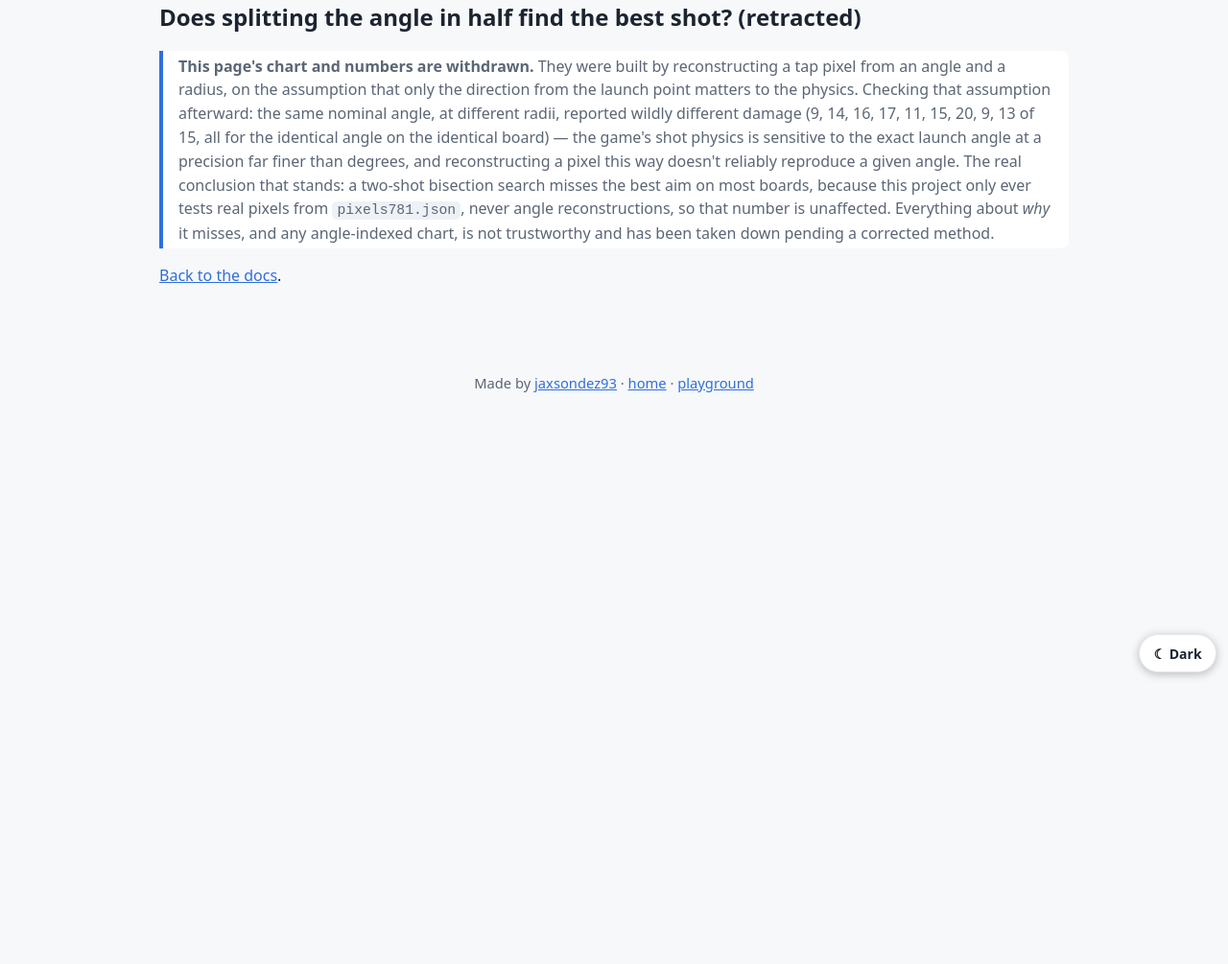
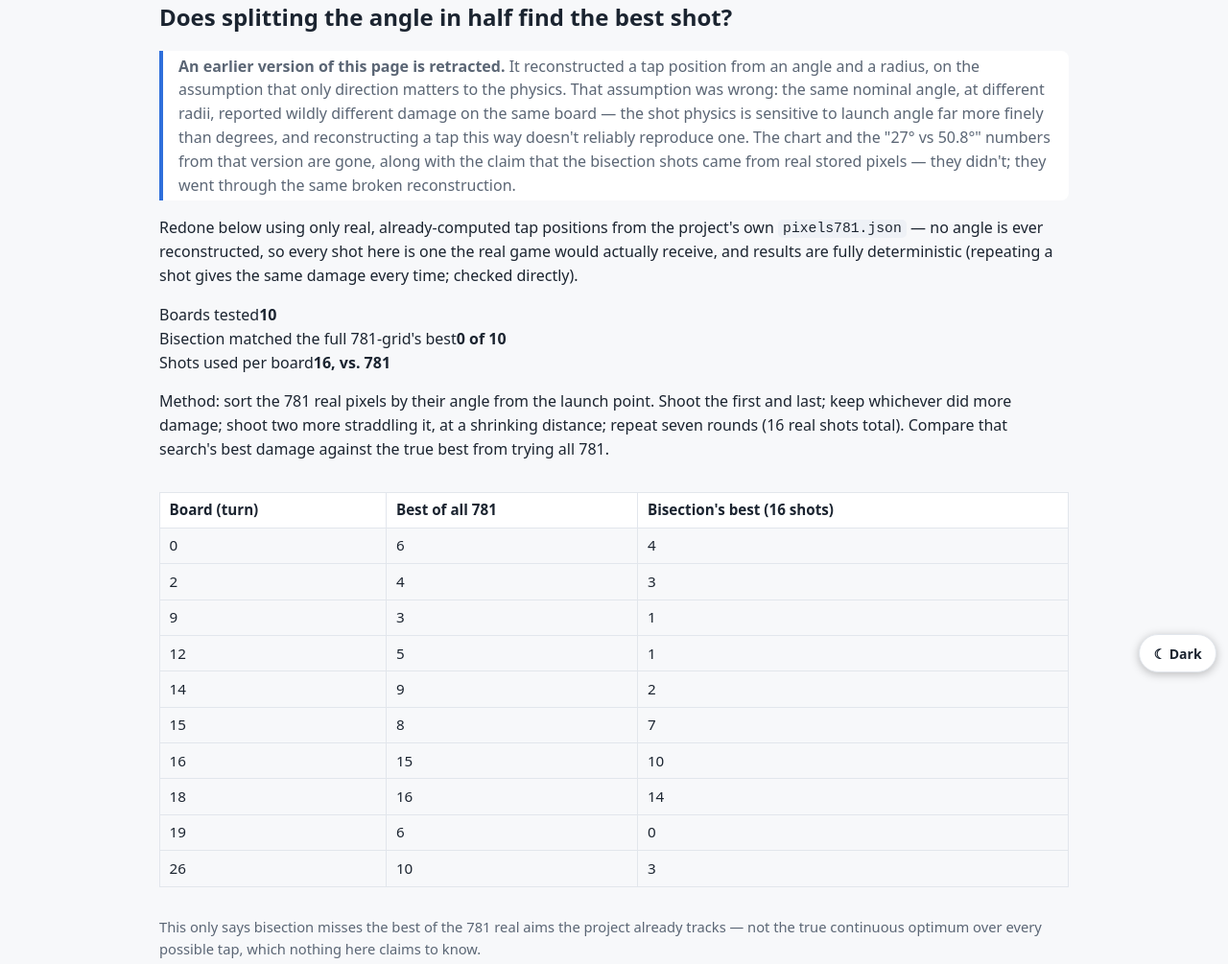
Before and after one commit to jaxsondez93-arch/nn-dashboard, a plain HTML site: page docs/angle-search.html in a window 1280 px wide. Shown: the part 87-1092 px from the top of the page at 96% size. Before the commit the page ends 800 px from the top, so only its background shows below. Drawn offline with Linux system fonts and the light colour scheme.

Commit message:
Redo the bisection comparison with real stored pixels, no angle reconstruction

```diff
--- a/docs/angle-search.html
+++ b/docs/angle-search.html
@@ -4,8 +4,31 @@
 </head>
 <body><header class="top"><a class="brand" href="../index.html">nn-dashboard</a><nav><a href="../demo/">Live demo</a><a href="../playground/">Playground</a><a href="../play/">Watch the bot play</a><a href="../play/puzzle.html">Build a puzzle</a><a href="../yourself/">Play it yourself</a><a href="../contribute/">Lend your processor</a><a href="PLAIN_ENGLISH.html">In plain English</a><a href="README.html">Docs</a><a href="https://github.com/jaxsondez93-arch/nn-dashboard">GitHub</a></nav></header>
 <main><article>
-<h1>Does splitting the angle in half find the best shot? (retracted)</h1>
-<blockquote><strong>This page's chart and numbers are withdrawn.</strong> They were built by reconstructing a tap pixel from an angle and a radius, on the assumption that only the direction from the launch point matters to the physics. Checking that assumption afterward: the same nominal angle, at different radii, reported wildly different damage (9, 14, 16, 17, 11, 15, 20, 9, 13 of 15, all for the identical angle on the identical board) &mdash; the game's shot physics is sensitive to the exact launch angle at a precision far finer than degrees, and reconstructing a pixel this way doesn't reliably reproduce a given angle. The real conclusion that stands: a two-shot bisection search misses the best aim on most boards, because this project only ever tests real pixels from <code>pixels781.json</code>, never angle reconstructions, so that number is unaffected. Everything about <em>why</em> it misses, and any angle-indexed chart, is not trustworthy and has been taken down pending a corrected method.</blockquote>
+<h1>Does splitting the angle in half find the best shot?</h1>
+<blockquote><strong>An earlier version of this page is retracted.</strong> It reconstructed a tap position from an angle and a radius, on the assumption that only direction matters to the physics. That assumption was wrong: the same nominal angle, at different radii, reported wildly different damage on the same board &mdash; the shot physics is sensitive to launch angle far more finely than degrees, and reconstructing a tap this way doesn't reliably reproduce one. The chart and the "27&deg; vs 50.8&deg;" numbers from that version are gone, along with the claim that the bisection shots came from real stored pixels &mdash; they didn't; they went through the same broken reconstruction.</blockquote>
+<p>Redone below using only real, already-computed tap positions from the project's own <code>pixels781.json</code> &mdash; no angle is ever reconstructed, so every shot here is one the real game would actually receive, and results are fully deterministic (repeating a shot gives the same damage every time; checked directly).</p>
+<div class="verdict">
+  <div class="vcard true"><span>Boards tested</span><b>10</b></div>
+  <div class="vcard search"><span>Bisection matched the full 781-grid's best</span><b>0 of 10</b></div>
+  <div class="vcard"><span>Shots used per board</span><b>16, vs. 781</b></div>
+</div>
+<p>Method: sort the 781 real pixels by their angle from the launch point. Shoot the first and last; keep whichever did more damage; shoot two more straddling it, at a shrinking distance; repeat seven rounds (16 real shots total). Compare that search's best damage against the true best from trying all 781.</p>
+<div class="table-wrap"><table>
+  <thead><tr><th>Board (turn)</th><th>Best of all 781</th><th>Bisection's best (16 shots)</th></tr></thead>
+  <tbody>
+    <tr><td>0</td><td>6</td><td>4</td></tr>
+    <tr><td>2</td><td>4</td><td>3</td></tr>
+    <tr><td>9</td><td>3</td><td>1</td></tr>
+    <tr><td>12</td><td>5</td><td>1</td></tr>
+    <tr><td>14</td><td>9</td><td>2</td></tr>
+    <tr><td>15</td><td>8</td><td>7</td></tr>
+    <tr><td>16</td><td>15</td><td>10</td></tr>
+    <tr><td>18</td><td>16</td><td>14</td></tr>
+    <tr><td>19</td><td>6</td><td>0</td></tr>
+    <tr><td>26</td><td>10</td><td>3</td></tr>
+  </tbody>
+</table></div>
+<p class="note">This only says bisection misses the best of the 781 real aims the project already tracks &mdash; not the true continuous optimum over every possible tap, which nothing here claims to know.</p>
 <p><a href="README.html">Back to the docs</a>.</p>
 </article></main>
 <footer>Made by <a href="https://github.com/jaxsondez93-arch">jaxsondez93</a> · <a href="../index.html">home</a> · <a href="../playground/">playground</a></footer>
```
Also changed, not shown: docs/README.html (+1 -1 lines), index.html (+1 -1 lines).
